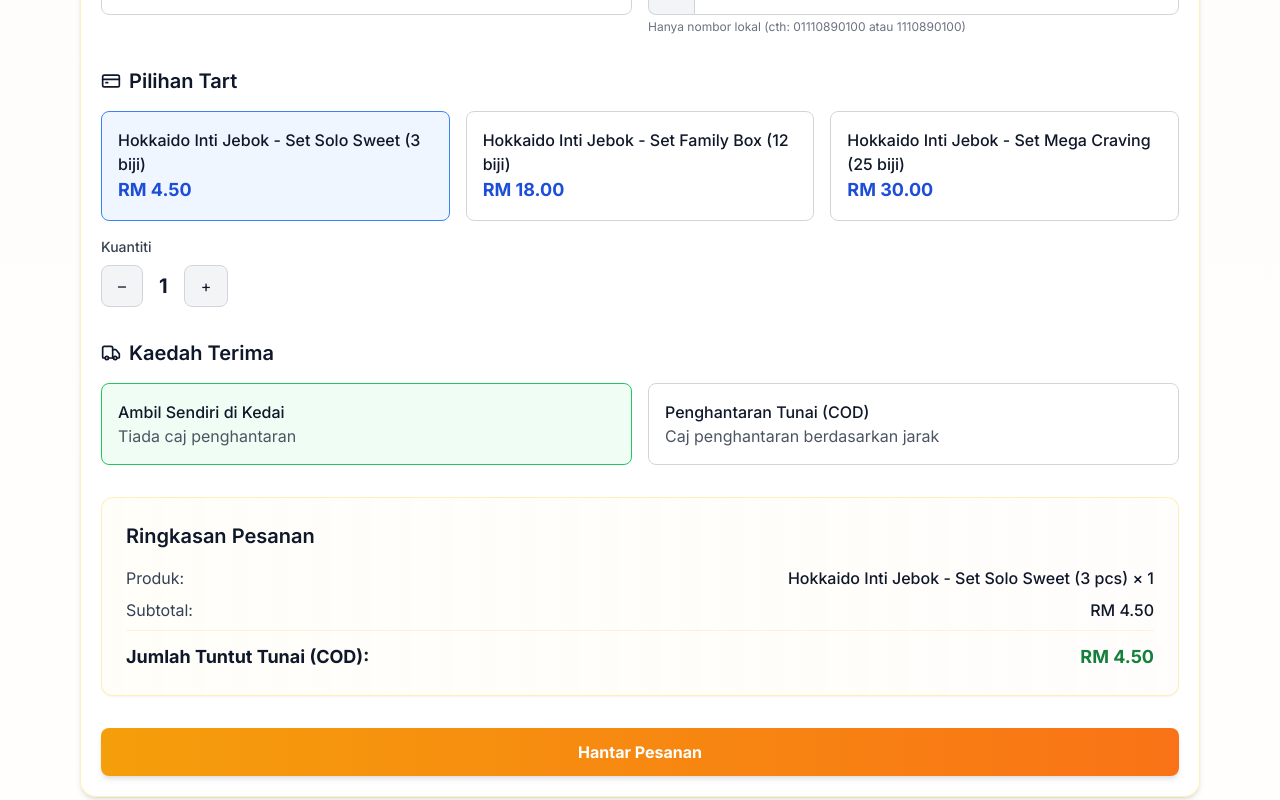
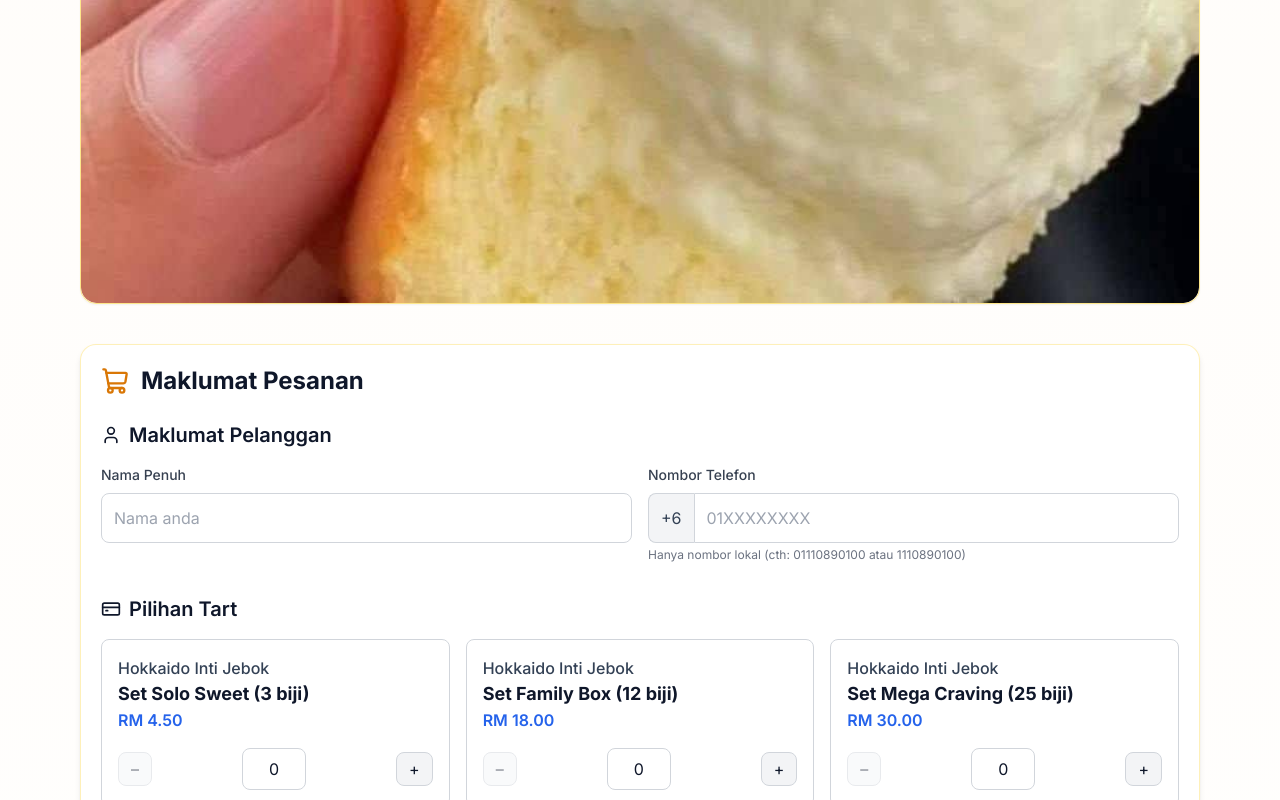
Before and after one commit to anamazizi/hokkaido, a Next.js app: page / in a window 1280 px wide. Shown: the part 2360-3160 px from the top of the page. Built offline with nearby package versions, Linux system fonts and the light colour scheme.

Commit message:
feat: support multi-item cart quantities, reformat product labels, and remove hokkaido-sets image

```diff
--- a/app/page.tsx
+++ b/app/page.tsx
@@ -21,8 +21,7 @@
     name, setName, phone, setPhone,
     address, setAddress,
     deliveryType, setDeliveryType,
-    productType, setProductType,
-    quantity, setQuantity,
+    quantities, setQuantities,
     selectedLat, setSelectedLat, selectedLng, setSelectedLng, distance, deliveryFee, totalPrice,
     isSubmitting, setIsSubmitting,
     orderId, setOrderId,
@@ -65,10 +64,55 @@
         return
       }
     }
+    // Validate at least one product selected
+    const totalQuantity = Object.values(quantities).reduce((sum, qty) => sum + qty, 0)
+    if (totalQuantity === 0) {
+      alert('Sila pilih sekurang-kurangnya satu set produk.')
+      return
+    }
     setIsSubmitting(true)
     try {
-      const product = getProductDetails(productType)
-      const totalCogs = product.cogs * quantity
+      // Calculate product details for selected items
+      const productDetails = {
+        solo_sweet: getProductDetails('solo_sweet'),
+        family_box: getProductDetails('family_box'),
+        mega_craving: getProductDetails('mega_craving'),
+      }
+
+      let totalCogs = 0
+      let totalProfit = 0
+      const selectedItems: Array<{
+        key: string,
+        name: string,
+        quantity: number,
+        price: number,
+        cogs: number,
+        profit: number
+      }> = []
+
+      Object.entries(quantities).forEach(([key, qty]) => {
+        if (qty > 0) {
+          const product = productDetails[key as keyof typeof productDetails]
+          totalCogs += product.cogs * qty
+          totalProfit += product.profit * qty
+          selectedItems.push({
+            key,
+            name: product.name,
+            quantity: qty,
+            price: product.price,
+            cogs: product.cogs,
+            profit: product.profit
+          })
+        }
+      })
+
+      // For backward compatibility with existing database schema,
+      // we still store a primary product type and quantity.
+      // We'll use the first selected item as primary.
+      const primaryProduct = selectedItems[0]
+      const productType = primaryProduct.key
+      const quantity = primaryProduct.quantity
+      const product = productDetails[productType as keyof typeof productDetails]
       const profit = totalPrice - totalCogs - deliveryFee
       const storeAddress = 'Kiosk No 1, Stadium Majlis Perbandaran Manjung, 32040 Seri Manjung, Perak.'
       const storeMapsUrl = 'https://www.google.com/maps?q=4.1948617,100.6655929'
@@ -136,13 +180,16 @@
         ? `https://www.google.com/maps?q=${selectedLat},${selectedLng}`
         : storeMapsUrl
 
-      const itemTotal = product.price * quantity
-      const subtotal = itemTotal
+      // Build order items list for WhatsApp message
+      const orderItemsText = selectedItems.map(item =>
+        `${item.quantity}x ${item.name} - ${formatCurrency(item.price * item.quantity)}`
+      ).join('\n')
+
+      const subtotal = totalPrice - deliveryFee
       const grandTotal = totalPrice
 
-
       const googleMapsPart = googleMapsUrl ? `\n🌐 *Google Maps:*\n${googleMapsUrl}\n` : ''
-      const message = `🍽️ *ORDER HOKKAIDO INTI JEBOK*\n\n🧾 *Order ID:*\n${orderId}\n\n👤 *Nama:*\n${name}\n\n📞 *Telefon:*\n${phoneFormatted}\n\n📍 *Alamat:*\n${deliveryAddress}\n${googleMapsUrl ? `\n🌐 *Google Maps:*\n${googleMapsUrl}\n` : ''}\n\n--------------------\n\n🛒 *PESANAN*\n\n${quantity}x ${product.name} - ${formatCurrency(itemTotal)}\n\n--------------------\n\nSubtotal: ${formatCurrency(subtotal)}\nDelivery: ${formatCurrency(deliveryFee)}\n\n💰 *JUMLAH: ${formatCurrency(grandTotal)}*\n\n🚚 *Kaedah:*\n${deliveryMethodText}\n\nTerima kasih.`
+      const message = `🍽️ *ORDER HOKKAIDO INTI JEBOK*\n\n🧾 *Order ID:*\n${orderId}\n\n👤 *Nama:*\n${name}\n\n📞 *Telefon:*\n${phoneFormatted}\n\n📍 *Alamat:*\n${deliveryAddress}\n${googleMapsUrl ? `\n🌐 *Google Maps:*\n${googleMapsUrl}\n` : ''}\n\n--------------------\n\n🛒 *PESANAN*\n\n${orderItemsText}\n\n--------------------\n\nSubtotal: ${formatCurrency(subtotal)}\nDelivery: ${formatCurrency(deliveryFee)}\n\n💰 *JUMLAH: ${formatCurrency(grandTotal)}*\n\n🚚 *Kaedah:*\n${deliveryMethodText}\n\nTerima kasih.`
 
       const encoded = encodeURIComponent(message)
       const phoneNumber = '+601110890100'
@@ -183,20 +230,11 @@
         </div>
 
         {/* Product Images Gallery */}
-        <div className="grid grid-cols-1 md:grid-cols-2 gap-6 mb-10">
+        <div className="mb-10">
           <div className="rounded-2xl overflow-hidden shadow-sm border border-amber-200">
             <img
               src="/images/hokkaido-cream.jpg"
               alt="Hokkaido Cream Texture"
-              className="w-full h-auto rounded-2xl shadow-sm block"
-loading="lazy"
-              onError={(e) => { e.currentTarget.style.display = 'none' }}
-            />
-          </div>
-          <div className="rounded-2xl overflow-hidden shadow-sm border border-amber-200">
-            <img
-              src="/images/hokkaido-sets.jpg"
-              alt="Hokkaido Sets"
               className="w-full h-auto rounded-2xl shadow-sm block"
 loading="lazy"
               onError={(e) => { e.currentTarget.style.display = 'none' }}
@@ -220,8 +258,7 @@
                   setName('')
                   setPhone('')
                   setDeliveryType('pickup')
-                  setProductType('solo_sweet')
-                  setQuantity(1)
+                  setQuantities({ solo_sweet: 0, family_box: 0, mega_craving: 0 })
                   setSelectedLat(null)
                   setSelectedLng(null)
                 }}
@@ -231,7 +268,7 @@
               </button>
             </div>
           )}
-          <ProductSelection productType={productType} setProductType={setProductType} quantity={quantity} setQuantity={setQuantity} />
+          <ProductSelection quantities={quantities} setQuantities={setQuantities} />
           <DeliveryMethod deliveryType={deliveryType} setDeliveryType={setDeliveryType} />
 
           {deliveryType === 'delivery' && (
@@ -247,8 +284,8 @@
           )}
 
           <OrderSummary
-            productType={productType}
-            quantity={quantity}
+            quantities={quantities}
+
             deliveryType={deliveryType}
             distance={distance}
             deliveryFee={deliveryFee}
--- a/components/OrderSummary.tsx
+++ b/components/OrderSummary.tsx
@@ -1,33 +1,60 @@
 import { getProductDetails, formatCurrency } from '@/lib/utils'
 
+type ProductKey = 'solo_sweet' | 'family_box' | 'mega_craving'
+
 interface OrderSummaryProps {
-  productType: 'solo_sweet' | 'family_box' | 'mega_craving'
-  quantity: number
+  quantities: Record<ProductKey, number>
   deliveryType: 'pickup' | 'delivery'
   distance: number
   deliveryFee: number
   totalPrice: number
 }
 
+const productOptions = [
+  {
+    key: 'solo_sweet' as ProductKey,
+    name: 'Hokkaido Inti Jebok (Set Solo Sweet)',
+    price: 4.5
+  },
+  {
+    key: 'family_box' as ProductKey,
+    name: 'Hokkaido Inti Jebok (Set Family Box)',
+    price: 18.0
+  },
+  {
+    key: 'mega_craving' as ProductKey,
+    name: 'Hokkaido Inti Jebok (Set Mega Craving)',
+    price: 30.0
+  },
+]
+
 export default function OrderSummary({
-  productType,
-  quantity,
+  quantities,
   deliveryType,
   distance,
   deliveryFee,
   totalPrice,
 }: OrderSummaryProps) {
+  const selectedItems = productOptions.filter(product => quantities[product.key] > 0)
+  const subtotal = selectedItems.reduce((sum, product) => sum + (product.price * quantities[product.key]), 0)
+
   return (
     <div className="mb-8 bg-gradient-to-r from-amber-50/30 to-orange-50/20 p-6 rounded-xl border border-amber-200/60 shadow-sm">
       <h3 className="text-xl font-semibold mb-4 text-slate-900">Ringkasan Pesanan</h3>
       <div className="space-y-2">
-        <div className="flex justify-between">
-          <span className="text-slate-700">Produk:</span>
-          <span className="font-medium text-slate-900">{getProductDetails(productType).name} × {quantity}</span>
+        {selectedItems.length === 0 ? (
+          <div className="text-slate-500 italic">Tiada produk dipilih. Sila pilih sekurang-kurangnya satu set.</div>
+        ) : (
+          <>
+            {selectedItems.map((product) => (
+              <div key={product.key} className="flex justify-between">
+                <span className="text-slate-700">{product.name}:</span>
+                <span className="font-medium text-slate-900">{quantities[product.key]} × {formatCurrency(product.price)}</span>
               </div>
+            ))}
             <div className="flex justify-between">
               <span className="text-slate-700">Subtotal:</span>
-          <span className="font-medium text-slate-900">{formatCurrency(getProductDetails(productType).price * quantity)}</span>
+              <span className="font-medium text-slate-900">{formatCurrency(subtotal)}</span>
             </div>
             {deliveryType === 'delivery' && (
               <>
@@ -43,6 +70,8 @@
                 <span className="text-green-700">{formatCurrency(totalPrice)}</span>
               </div>
             </div>
+          </>
+        )}
       </div>
     </div>
   )
--- a/components/ProductSelection.tsx
+++ b/components/ProductSelection.tsx
@@ -1,58 +1,111 @@
 import { CreditCard } from 'lucide-react'
-import { getProductDetails, formatCurrency } from '@/lib/utils'
+import { formatCurrency } from '@/lib/utils'
+
+type ProductKey = 'solo_sweet' | 'family_box' | 'mega_craving'
 
 interface ProductSelectionProps {
-  productType: 'solo_sweet' | 'family_box' | 'mega_craving'
-  setProductType: (type: 'solo_sweet' | 'family_box' | 'mega_craving') => void
-  quantity: number
-  setQuantity: (qty: number) => void
+  quantities: Record<ProductKey, number>
+  setQuantities: (quantities: Record<ProductKey, number>) => void
 }
 
 const productOptions = [
-  { value: 'solo_sweet', label: 'Hokkaido Inti Jebok - Set Solo Sweet (3 biji)', price: 4.5 },
-  { value: 'family_box', label: 'Hokkaido Inti Jebok - Set Family Box (12 biji)', price: 18.0 },
-  { value: 'mega_craving', label: 'Hokkaido Inti Jebok - Set Mega Craving (25 biji)', price: 30.0 },
+  {
+    key: 'solo_sweet' as ProductKey,
+    title: 'Hokkaido Inti Jebok',
+    name: 'Set Solo Sweet (3 biji)',
+    price: 4.5
+  },
+  {
+    key: 'family_box' as ProductKey,
+    title: 'Hokkaido Inti Jebok',
+    name: 'Set Family Box (12 biji)',
+    price: 18.0
+  },
+  {
+    key: 'mega_craving' as ProductKey,
+    title: 'Hokkaido Inti Jebok',
+    name: 'Set Mega Craving (25 biji)',
+    price: 30.0
+  },
 ]
 
-export default function ProductSelection({ productType, setProductType, quantity, setQuantity }: ProductSelectionProps) {
+export default function ProductSelection({ quantities, setQuantities }: ProductSelectionProps) {
+  const handleIncrement = (key: ProductKey) => {
+    setQuantities({
+      ...quantities,
+      [key]: quantities[key] + 1
+    })
+  }
+
+  const handleDecrement = (key: ProductKey) => {
+    if (quantities[key] > 0) {
+      setQuantities({
+        ...quantities,
+        [key]: quantities[key] - 1
+      })
+    }
+  }
+
+  const handleInputChange = (key: ProductKey, value: string) => {
+    const num = parseInt(value, 10)
+    if (!isNaN(num) && num >= 0) {
+      setQuantities({
+        ...quantities,
+        [key]: num
+      })
+    } else if (value === '') {
+      setQuantities({
+        ...quantities,
+        [key]: 0
+      })
+    }
+  }
+
   return (
     <div className="mb-8">
       <h3 className="text-xl font-semibold mb-4 flex items-center">
         <CreditCard className="mr-2 h-5 w-5" />
         Pilihan Tart
       </h3>
-      <div className="grid md:grid-cols-3 gap-4 mb-4">
+      <div className="grid md:grid-cols-3 gap-4">
         {productOptions.map((product) => (
           <div
-            key={product.value}
-            className={`p-4 border rounded-lg cursor-pointer ${productType === product.value ? 'border-blue-500 bg-blue-50' : 'border-gray-300'}`}
-            onClick={() => setProductType(product.value as any)}
+            key={product.key}
+            className={`p-4 border rounded-lg ${quantities[product.key] > 0 ? 'border-blue-500 bg-blue-50' : 'border-gray-300'}`}
           >
-            <div className="font-medium">{product.label}</div>
-            <div className="text-lg font-bold text-blue-700">{formatCurrency(product.price)}</div>
+            <div className="mb-2">
+              <div className="font-medium text-slate-700">{product.title}</div>
+              <div className="font-bold text-slate-900 text-lg">{product.name}</div>
+              <div className="font-semibold text-blue-600">{formatCurrency(product.price)}</div>
             </div>
-        ))}
-      </div>
-      <div>
-        <label className="block text-sm font-medium text-gray-700 mb-2">Kuantiti</label>
-        <div className="flex items-center space-x-4">
+
+            <div className="flex items-center justify-between mt-4">
               <button
                 type="button"
-            className="px-4 py-2 border border-gray-300 rounded-lg bg-gray-100 hover:bg-gray-200"
-            onClick={() => setQuantity(Math.max(1, quantity - 1))}
+                className="px-3 py-1 border border-gray-300 rounded-lg bg-gray-100 hover:bg-gray-200 disabled:opacity-50 disabled:cursor-not-allowed"
+                onClick={() => handleDecrement(product.key)}
+                disabled={quantities[product.key] <= 0}
               >
                 –
               </button>
-          <span className="text-xl font-bold">{quantity}</span>
+              <input
+                type="text"
+                inputMode="numeric"
+                className="w-16 text-center p-2 border border-gray-300 rounded-lg text-slate-900 bg-white"
+                value={quantities[product.key]}
+                onChange={(e) => handleInputChange(product.key, e.target.value)}
+              />
               <button
                 type="button"
-            className="px-4 py-2 border border-gray-300 rounded-lg bg-gray-100 hover:bg-gray-200"
-            onClick={() => setQuantity(quantity + 1)}
+                className="px-3 py-1 border border-gray-300 rounded-lg bg-gray-100 hover:bg-gray-200"
+                onClick={() => handleIncrement(product.key)}
               >
                 +
               </button>
             </div>
           </div>
+        ))}
+      </div>
     </div>
   )
 }
--- a/lib/useOrderForm.ts
+++ b/lib/useOrderForm.ts
@@ -4,13 +4,18 @@
 const STORE_LAT = 4.1948617
 const STORE_LNG = 100.6655929
 
+type ProductKey = 'solo_sweet' | 'family_box' | 'mega_craving'
+
 export default function useOrderForm() {
   const [name, setName] = useState('')
   const [phone, setPhone] = useState('')
   const [address, setAddress] = useState('')
   const [deliveryType, setDeliveryType] = useState<'pickup' | 'delivery'>('pickup')
-  const [productType, setProductType] = useState<'solo_sweet' | 'family_box' | 'mega_craving'>('solo_sweet')
-  const [quantity, setQuantity] = useState(1)
+  const [quantities, setQuantities] = useState<Record<ProductKey, number>>({
+    solo_sweet: 0,
+    family_box: 0,
+    mega_craving: 0,
+  })
   const [selectedLat, setSelectedLat] = useState<number | null>(null)
   const [selectedLng, setSelectedLng] = useState<number | null>(null)
   const [distance, setDistance] = useState(0)
@@ -20,9 +25,21 @@
   const [orderId, setOrderId] = useState<string | null>(null)
   const [whatsappLink, setWhatsappLink] = useState('')
 
+  // Calculate subtotal from quantities
+  const calculateSubtotal = () => {
+    let subtotal = 0
+    Object.entries(quantities).forEach(([key, qty]) => {
+      if (qty > 0) {
+        const product = getProductDetails(key)
+        subtotal += product.price * qty
+      }
+    })
+    return subtotal
+  }
+
+  // Calculate total price based on subtotal and delivery fee
   useEffect(() => {
-    const product = getProductDetails(productType)
-    const subtotal = product.price * quantity
+    const subtotal = calculateSubtotal()
     let calculatedDistance = 0
     let calculatedDeliveryFee = 0
 
@@ -34,7 +51,8 @@
     setDistance(calculatedDistance)
     setDeliveryFee(calculatedDeliveryFee)
     setTotalPrice(subtotal + calculatedDeliveryFee)
-  }, [productType, quantity, deliveryType, selectedLat, selectedLng])
+  }, [quantities, deliveryType, selectedLat, selectedLng])
+
   // Load customer data from localStorage on mount
   useEffect(() => {
     if (typeof window === 'undefined') return
@@ -46,8 +64,7 @@
         if (data.phone) setPhone(data.phone)
         if (data.address) setAddress(data.address)
         if (data.deliveryType) setDeliveryType(data.deliveryType)
-        if (data.productType) setProductType(data.productType)
-        if (data.quantity) setQuantity(data.quantity)
+        if (data.quantities) setQuantities(data.quantities)
         if (data.selectedLat) setSelectedLat(data.selectedLat)
         if (data.selectedLng) setSelectedLng(data.selectedLng)
       } catch (e) {
@@ -68,13 +85,13 @@
       phone,
       address,
       deliveryType,
-      productType,
-      quantity,
+      quantities,
       selectedLat,
       selectedLng,
     }
     localStorage.setItem('hokkaido_customer_data', JSON.stringify(data))
   }
+
   return {
     name,
     setName,
@@ -84,10 +101,8 @@
     setAddress,
     deliveryType,
     setDeliveryType,
-    productType,
-    setProductType,
-    quantity,
-    setQuantity,
+    quantities,
+    setQuantities,
     selectedLat,
     setSelectedLat,
     selectedLng,
```
Also changed, not shown: PROJECT_PROGRESS.txt, progress.txt, 2 other files (tests, documents, lock files or other folders). Lines whose indentation alone changed are shown as unchanged.
